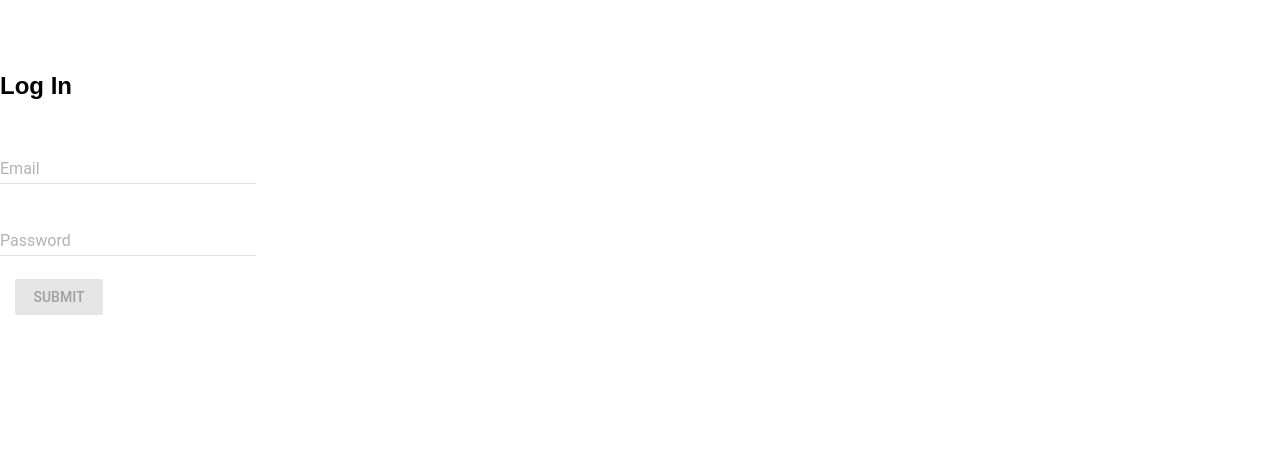
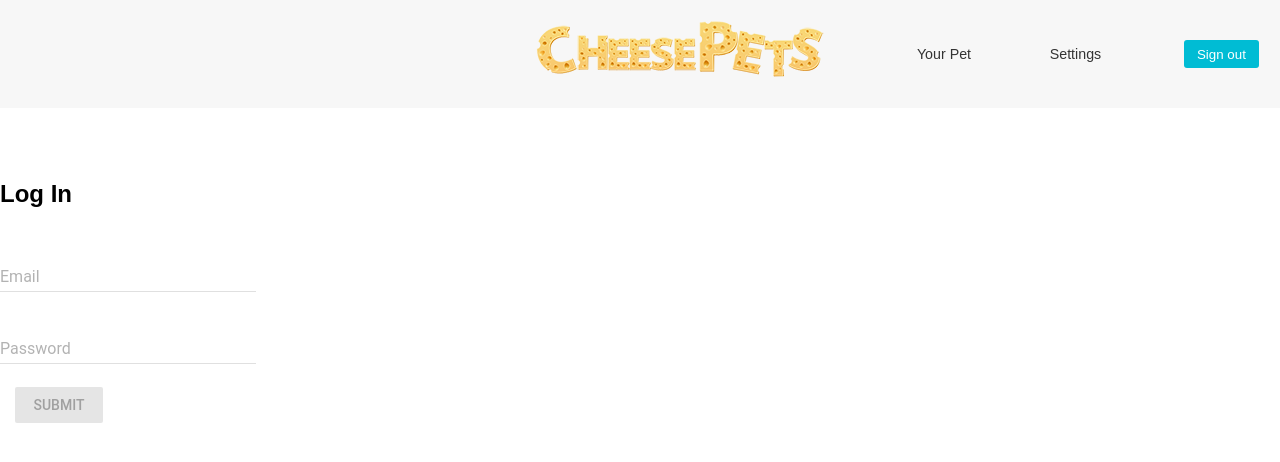
Before and after one commit to TarynEwens/project3-client, a React (Create React App) app: page /login in a window 1280 px wide. Shown: the top 462 px of the page. Built offline with nearby package versions, Linux system fonts and the light colour scheme; sample sign-in values are in the browser's storage.

Commit message:
created navigation component, changed page route to adoption center after sign up and pet page after log in

```diff
--- a/src/Routes.js
+++ b/src/Routes.js
@@ -3,10 +3,13 @@ import { BrowserRouter as Router, Route, Switch, Redirect } from "react-router-d
 import MuiThemeProvider from "material-ui/styles/MuiThemeProvider";
 import getMuiTheme from "material-ui/styles/getMuiTheme";
 import App from './components/App';
-import Home from './components/home/Home'
+import Home from './components/home/Home';
 import SignUp from './components/user/SignUp';
 import EditProfile from './components/user/EditProfile';
 import Login from './components/user/Login';
+import Nav from './components/header/Nav';
+import PetProfile from './components/pet/PetProfile';
+import Adopt from './components/pet/Adopt';
 
 const muiTheme = getMuiTheme({
   datePicker: {
@@ -21,11 +24,19 @@ const Routes = (
   <MuiThemeProvider muiTheme={getMuiTheme(muiTheme)}>
   <Router>
     <React.Fragment>
+    <Nav />
       <Switch>
         <Route exact path="/" component={ Home }/>
         <Route exact path="/editprofile" render={props => (
           token ? (
             <EditProfile {...props} token={token}/>
+          ) : (
+            <Redirect to="/login" />
+          )
+        )} />
+        <Route exact path="/adopt" render={props => (
+          token ? (
+            <Adopt {...props} token={token}/>
           ) : (
             <Redirect to="/login" />
           )
@@ -39,6 +50,13 @@ const Routes = (
             <Redirect to="/" />
           )
         )} />
+        <Route exact path="/petprofile" render={props => (
+          token ? (
+            <PetProfile {...props} token={token}/>
+          ) : (
+            <Redirect to="/login" />
+          )
+        )} />
       </Switch>
     </React.Fragment>
   </Router>
--- /dev/null
+++ b/src/components/header/Nav.css
@@ -0,0 +1,39 @@
+.navLinkHelp{
+  margin-right: 36px;
+}
+.signOutNav{
+  margin-left: -39px;
+  border: none;
+  background-color: rgb(0, 188, 212);
+  padding: .5em 1em;
+  border-radius: 3px;
+  color: white;
+}
+
+.signOutNav:hover{
+  margin-left: -39px;
+  border: none;
+  background-color: lightgrey;
+  padding: .5em 1em;
+  border-radius: 3px;
+  color: white;
+}
+
+.nav_bar {
+  display: flex;
+  justify-content: flex-end;
+  align-items: center;
+  padding: 1em 1.3em;
+  background-color: #f7f7f7;
+}
+
+.nav_bar a {
+  font-size: .89rem;
+  padding-left: 3em;
+  color: #333333;
+  text-decoration: none;
+}
+
+.nav_bar a:hover {
+  color: lightgrey;
+}
--- a/src/components/header/Nav.js
+++ b/src/components/header/Nav.js
@@ -0,0 +1,49 @@
+import React, { Component } from "react";
+import { Link } from "react-router-dom";
+import logo from './images/cheesepets-logo-small.png'
+import css from './Nav.css'
+
+// const signOut = function () {
+
+// }
+
+class Nav extends Component {
+  _signOut() {
+    localStorage.removeItem("jwtToken");
+  }
+
+  render() {
+    return (
+      <header>
+        <nav className="nav_bar">
+
+          <Link to="/">
+            <img src={logo} alt=""/>
+          </Link>
+          <Link to ="#"></Link>
+
+          {/* need to make this not display when on venues page */}
+
+          {window.localStorage.jwtToken ? (
+            <div>
+            <Link to = "/petprofile" className="navLinkHelp">Your Pet</Link>
+            <Link to = "/editprofile" className="navLinkHelp">Settings</Link>
+            <Link to ="#"></Link>
+            <Link to="/">
+              <button className= "signOutNav" onClick={this._signOut}>Sign out</button>
+            </Link>
+            </div>
+
+          ) : (
+            <div>
+              <Link to="/signup">Sign Up</Link>
+              <Link to="/login">Login</Link>
+            </div>
+          )}
+        </nav>
+      </header>
+    );
+  }
+}
+
+export default Nav;
--- a/src/components/pet/Adopt.js
+++ b/src/components/pet/Adopt.js
@@ -0,0 +1,29 @@
+import React, { Component } from "react";
+import RaisedButton from "material-ui/RaisedButton";
+import TextField from "material-ui/TextField";
+import { Redirect } from 'react-router';
+import axios from 'axios';
+import { Link } from "react-router-dom";
+
+class Adopt extends Component {
+  constructor(props) {
+    super(props);
+    this.state = {
+      email: "",
+      password: "",
+      redirect: false
+    };
+  }
+
+
+  render() {
+    return (
+      <div>
+        <h2 style={{marginTop: '3em' }}>CheesePets Adoption Center</h2>
+      </div>
+    );
+  }
+}
+
+
+export default Adopt;
--- a/src/components/pet/PetProfile.js
+++ b/src/components/pet/PetProfile.js
@@ -0,0 +1,29 @@
+import React, { Component } from "react";
+import RaisedButton from "material-ui/RaisedButton";
+import TextField from "material-ui/TextField";
+import { Redirect } from 'react-router';
+import axios from 'axios';
+import { Link } from "react-router-dom";
+
+class PetProfile extends Component {
+  constructor(props) {
+    super(props);
+    this.state = {
+      email: "",
+      password: "",
+      redirect: false
+    };
+  }
+
+
+  render() {
+    return (
+      <div>
+        <h2 style={{marginTop: '3em' }}>Your Pet Page</h2>
+      </div>
+    );
+  }
+}
+
+
+export default PetProfile;
--- a/src/components/user/Login.js
+++ b/src/components/user/Login.js
@@ -88,7 +88,7 @@ class Login extends Component {
             />
           </div>
 
-        {this.state.redirect ? <Redirect to='/editprofile'/>:null}
+        {this.state.redirect ? <Redirect to='/petprofile'/>:null}
         <br />
       </div>
     );
--- a/src/components/user/SignUp.js
+++ b/src/components/user/SignUp.js
@@ -46,7 +46,7 @@ class SignUp extends Component {
           }
         }).then(async (res) => {
           await localStorage.setItem("jwtToken", res.jwt);
-          this.props.history.push("/EditProfile");
+          this.props.history.push("/adopt");
         });
       })
       .catch(err => {
```
Also changed, not shown: src/components/header/images/cheesepets-logo-large.png (added), src/components/header/images/cheesepets-logo-small.png (added).
